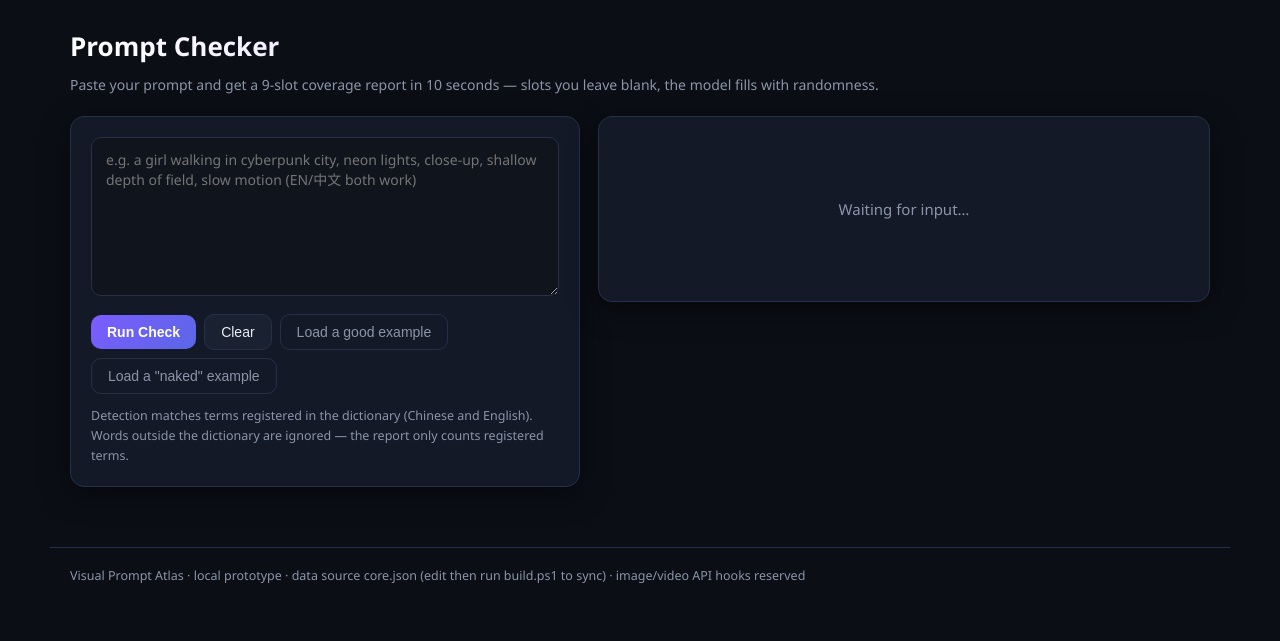
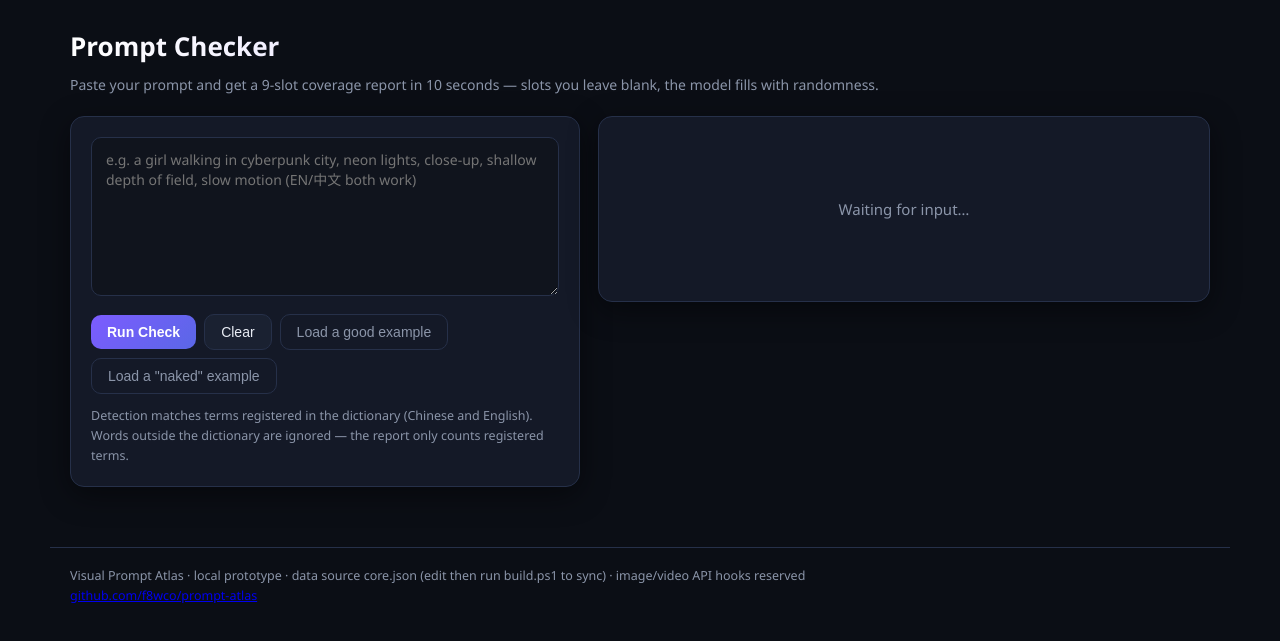
Before and after one commit to f8wco/prompt-atlas, a plain HTML site: page web/index.html in a window 1280 px wide. Shown: the part 65-706 px from the top of the page. Drawn offline with Linux system fonts and the light colour scheme.

Commit message:
web: add repo link to footer (triggers Pages deploy)

```diff
--- a/web/index.html
+++ b/web/index.html
@@ -106,7 +106,8 @@
   </main>
 
   <footer>
-    <span data-i18n="footer"></span>
+    <span data-i18n="footer"></span><br>
+    <a href="https://github.com/f8wco/prompt-atlas" target="_blank" rel="noopener">github.com/f8wco/prompt-atlas</a>
   </footer>
 
   <script src="core-data.js"></script>
```
